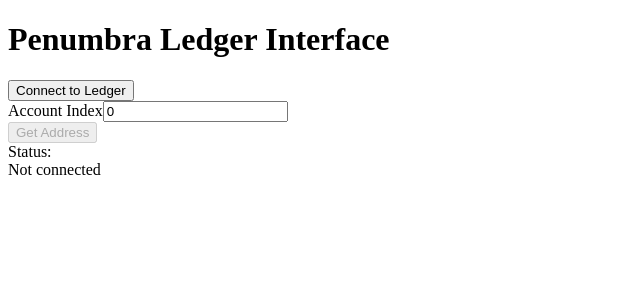
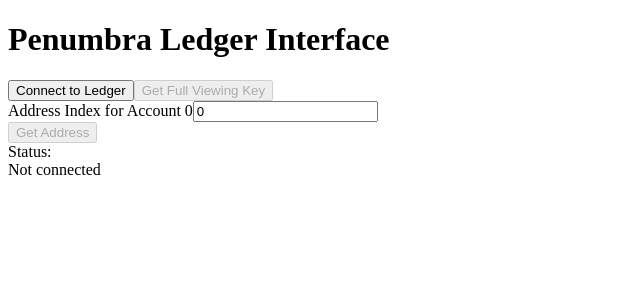
Before and after one commit to redshiftzero/penumbra-ledger-interface, a Next.js app: page / in a window 1280 px wide. Shown: the top 300 px of the page, without its empty margins (0-640 px from the left). Built offline with nearby package versions, Linux system fonts and the light colour scheme.

Commit message:
provide FVK

```diff
--- a/src/app/page.tsx
+++ b/src/app/page.tsx
@@ -11,6 +11,7 @@
   const [address, setAddress] = useState('');
   const [account, setAccount] = useState(0);
   const [app, setApp] = useState<PenumbraApp | null>(null);
+  const [fvk, setFvk] = useState('');
 
   const DEFAULT_PATH = "m/44'/6532'";
 
@@ -54,6 +55,25 @@
     }
   };
 
+  const getFvk = async () => {
+    try {
+      setError('');
+      if (!app) throw new Error('Please connect to Ledger first');
+
+      console.log(DEFAULT_PATH, account);
+      const response = await app.getFVK(DEFAULT_PATH, account);
+
+      if (response.fvk) {
+        // Convert Buffer to hex string
+        const fvkHex = Buffer.from(response.fvk).toString('hex');
+        setFvk(fvkHex);
+        setStatus('FVK retrieved successfully');
+      }
+    } catch (err: any) {
+      setError(err.message || 'Failed to get FVK');
+    }
+  };
+
   return (
     <main className="min-h-screen p-8">
       <div className="max-w-2xl mx-auto space-y-4">
@@ -67,8 +87,23 @@
           Connect to Ledger
         </button>
 
+        <button
+          onClick={getFvk}
+          disabled={!app}
+          className="w-full bg-purple-500 text-white p-2 rounded disabled:bg-gray-300"
+        >
+          Get Full Viewing Key
+        </button>
+
+        {fvk && (
+          <div className="p-4 bg-gray-100 rounded break-all">
+            <div className="font-bold">Full Viewing Key:</div>
+            <div className="font-mono text-sm">{fvk}</div>
+          </div>
+        )}
+
         <div>
-          <label className="block mb-2">Account Index</label>
+          <label className="block mb-2">Address Index for Account 0</label>
           <input
             type="number"
             value={account}
```
